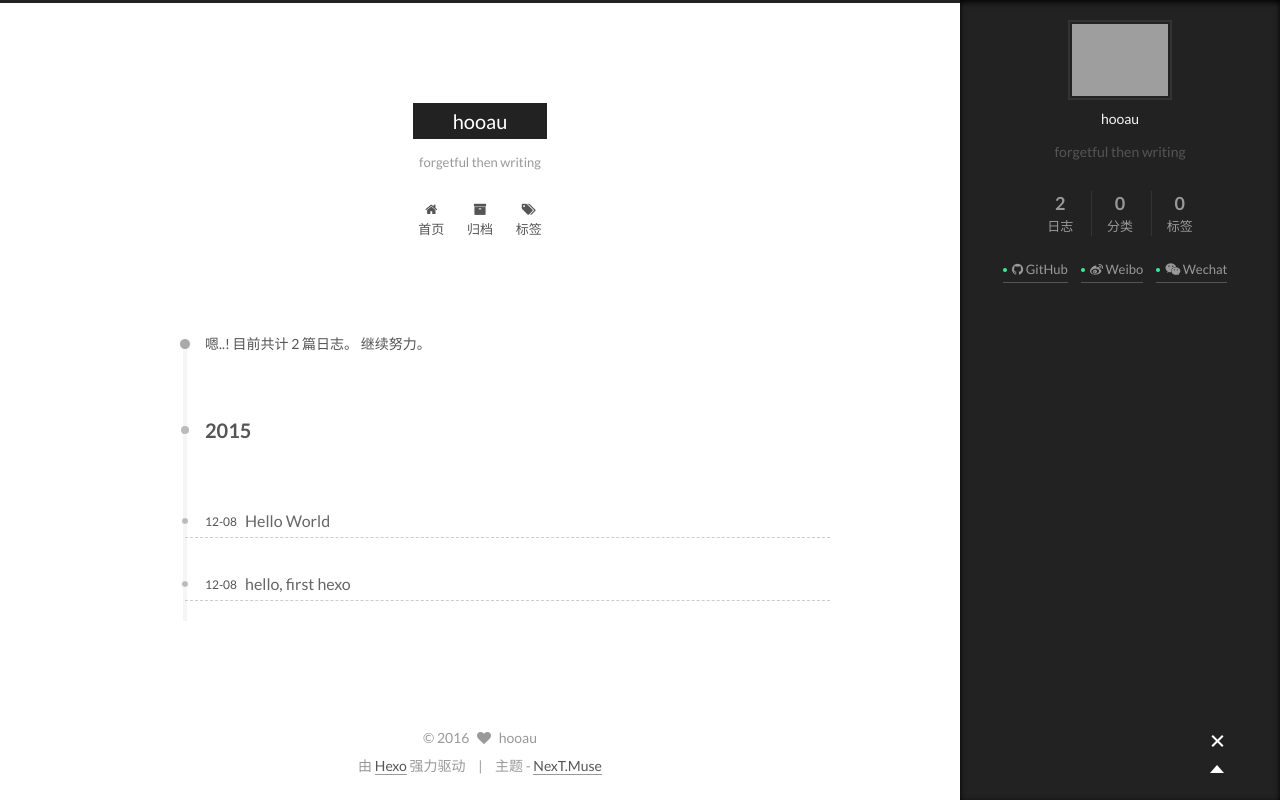
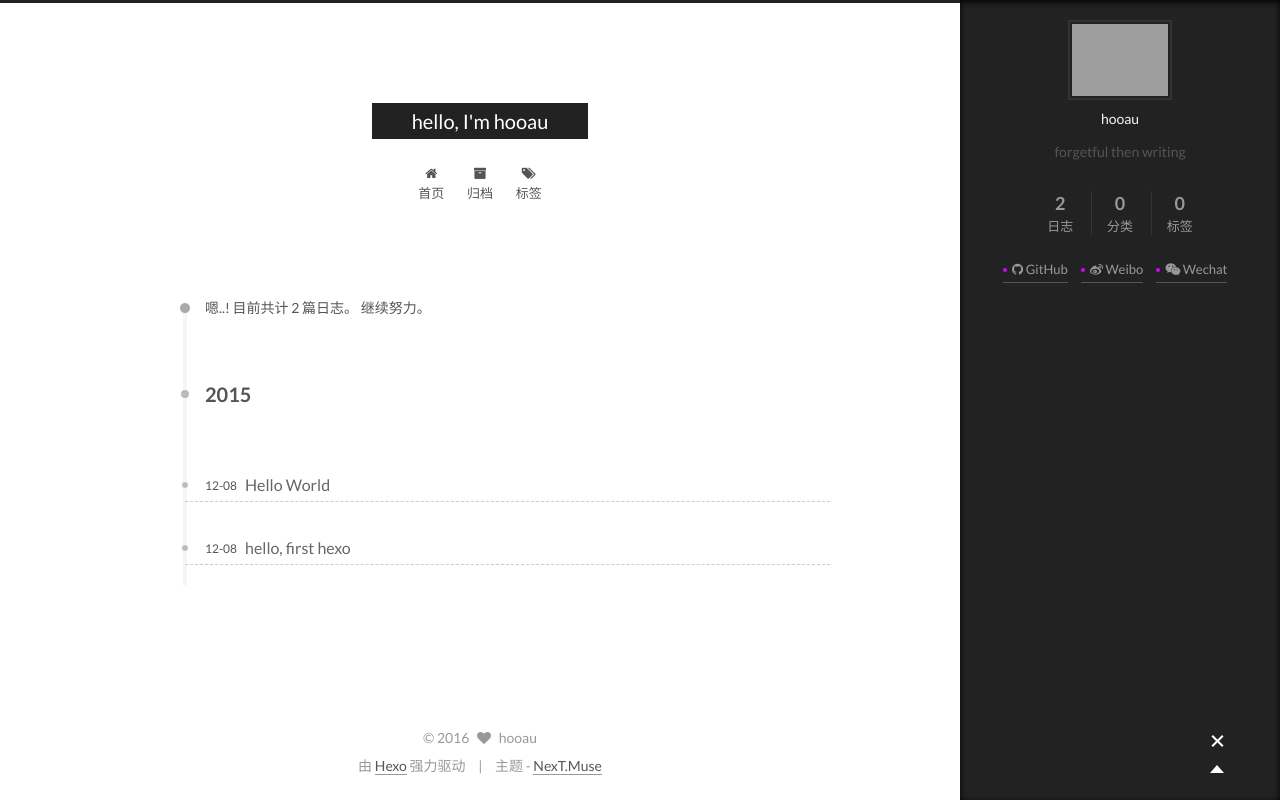
Before and after one commit to 4umine/4umine.github.io, a plain HTML site: page archives/2015/12/index.html in a window 1280 px wide. Both pictures are taken after a click on the element 1217 px from the left and 742 px from the top of the page. Drawn offline with Linux system fonts and the light colour scheme; grey boxes are pictures that could not be loaded.

Commit message:
Site updated: 2016-01-19 14:47:18

```diff
--- a/archives/2015/12/index.html
+++ b/archives/2015/12/index.html
@@ -59,12 +59,12 @@
 
 <meta name="description" content="forgetful then writing">
 <meta property="og:type" content="website">
-<meta property="og:title" content="hooau">
+<meta property="og:title" content="hello, I'm hooau">
 <meta property="og:url" content="http://hooau.com/archives/2015/12/index.html">
-<meta property="og:site_name" content="hooau">
+<meta property="og:site_name" content="hello, I'm hooau">
 <meta property="og:description" content="forgetful then writing">
 <meta name="twitter:card" content="summary">
-<meta name="twitter:title" content="hooau">
+<meta name="twitter:title" content="hello, I'm hooau">
 <meta name="twitter:description" content="forgetful then writing">
 
 
@@ -73,7 +73,7 @@
   var NexT = window.NexT || {};
   var CONFIG = {
     scheme: 'Muse',
-    sidebar: {"position":"left","display":"always"},
+    sidebar: {"position":"left","display":"post"},
     fancybox: true,
     motion: true,
     duoshuo: {
@@ -83,7 +83,7 @@
   };
 </script>
 
-  <title> 归档 | hooau </title>
+  <title> 归档 | hello, I'm hooau </title>
 </head>
 
 <body itemscope itemtype="http://schema.org/WebPage" lang="zh-Hans">
@@ -112,11 +112,11 @@
   <div class="custom-logo-site-title">
     <a href="/"  class="brand" rel="start">
       <span class="logo-line-before"><i></i></span>
-      <span class="site-title">hooau</span>
+      <span class="site-title">hello, I'm hooau</span>
       <span class="logo-line-after"><i></i></span>
     </a>
   </div>
-  <p class="site-subtitle">forgetful then writing</p>
+  <p class="site-subtitle"></p>
 </div>
 
 <div class="site-nav-toggle">
--- a/css/main.css
+++ b/css/main.css
@@ -1543,7 +1543,7 @@ pre .javascript .function {
   width: 4px;
   height: 4px;
   border-radius: 50%;
-  background: #36ee96;
+  background: #cc06ff;
 }
 .sidebar-nav {
   margin: 0 0 20px;
```
Also changed, not shown: 2015/12/08/hello-first-hexo/index.html (+5 -5 lines), 2015/12/08/hello-world/index.html (+5 -5 lines), archives/2015/index.html (+7 -7 lines), archives/index.html (+7 -7 lines), index.html (+7 -7 lines).
